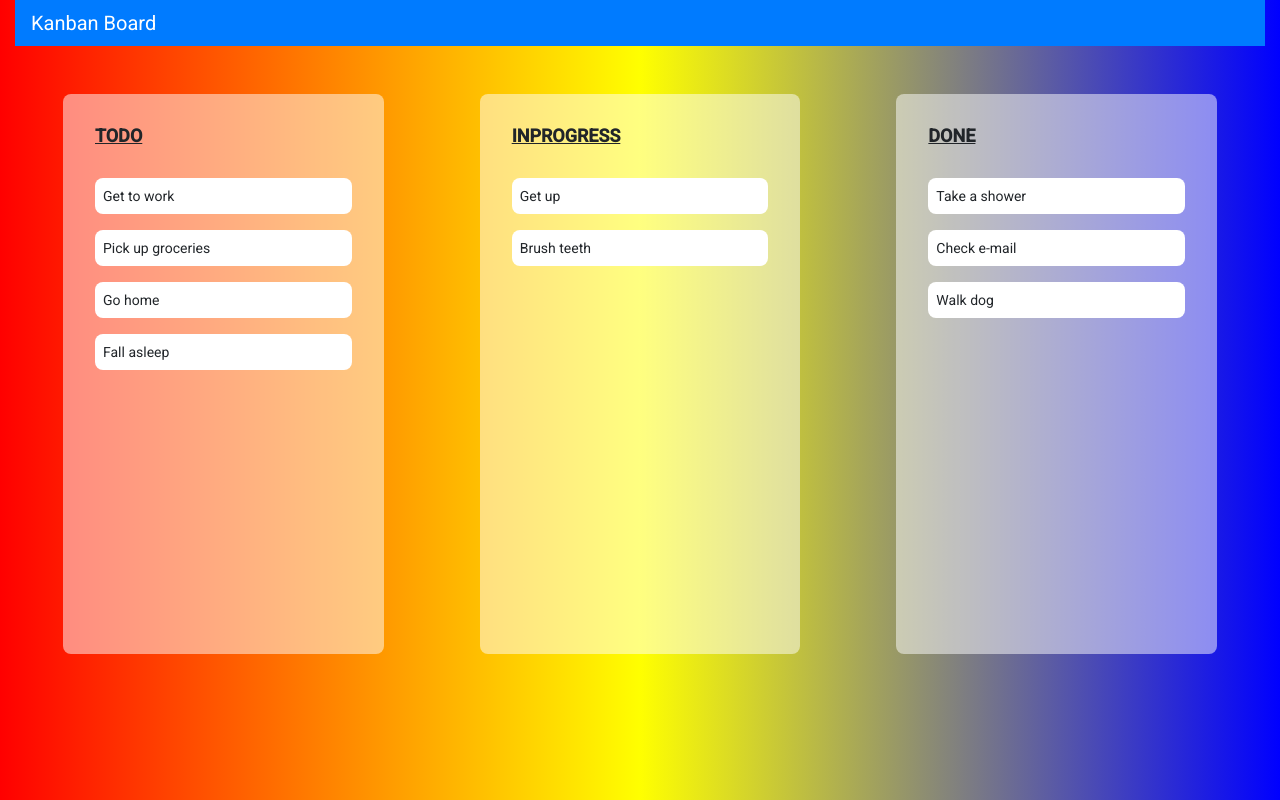
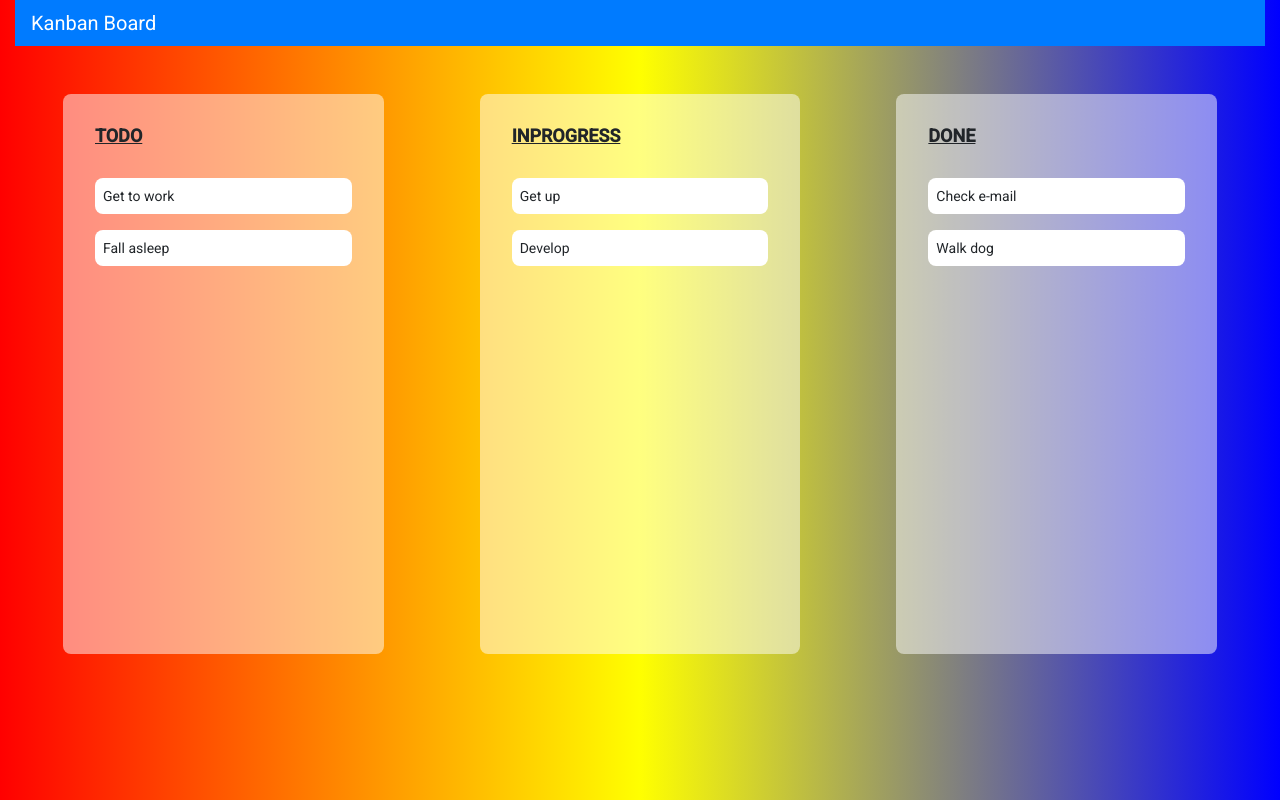
Before and after one commit to pushpendersingh97/kanban-board, an Angular app: page / in a window 1280 px wide. Built offline with nearby package versions, Linux system fonts and the light colour scheme.

Commit message:
Update the project

```diff
--- a/src/app/pages/main-view/main-view.component.ts
+++ b/src/app/pages/main-view/main-view.component.ts
@@ -14,9 +14,9 @@ import {
 })
 export class MainViewComponent implements OnInit {
 
-  todo = ['Get to work', 'Pick up groceries', 'Go home', 'Fall asleep'];
-  inProgress = ['Get up', 'Brush teeth'];
-  done = ['Take a shower', 'Check e-mail', 'Walk dog'];
+  todo = ['Get to work', 'Fall asleep'];
+  inProgress = ['Get up', 'Develop'];
+  done = ['Check e-mail', 'Walk dog'];
 
   board: Board = new Board('test Board',
   [
--- a/src/main-styles.scss
+++ b/src/main-styles.scss
@@ -14,7 +14,7 @@ body {
 
 html,
 body {
-    background-image: linear-gradient(to right, red , yellow, blue);
+  background-image: linear-gradient(to right, red , yellow, blue);
   background-size: cover;
 
   overflow-y: auto;
```
